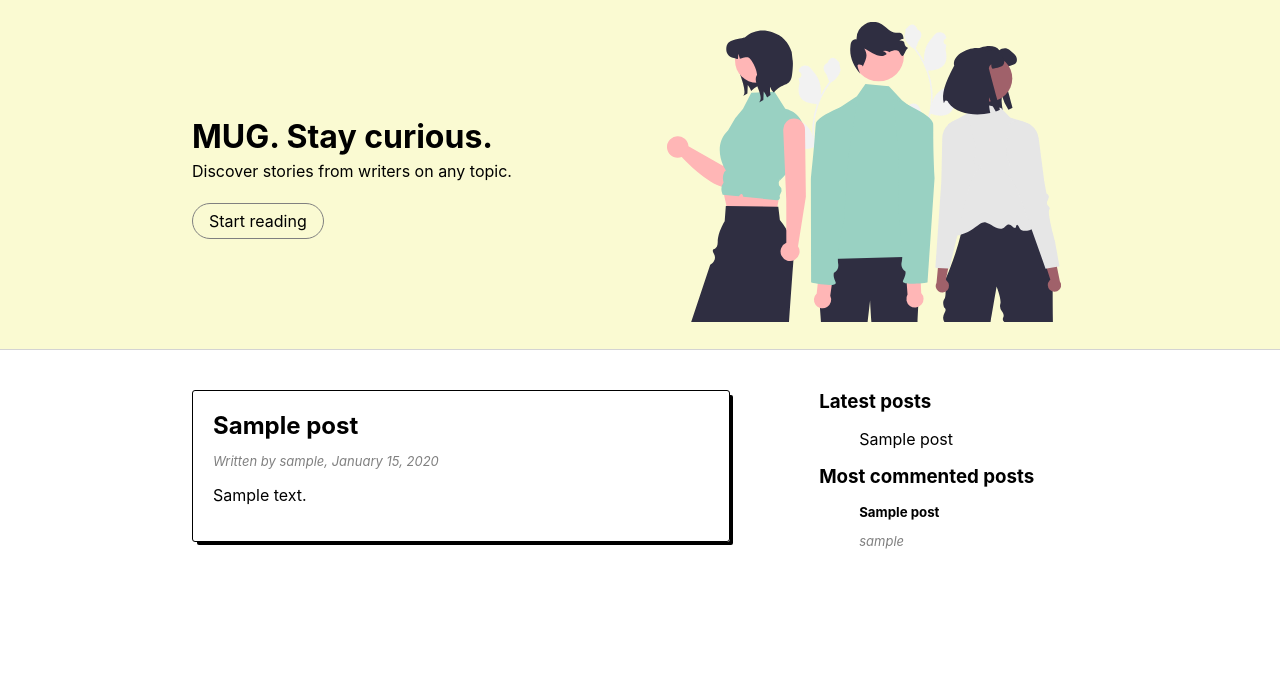
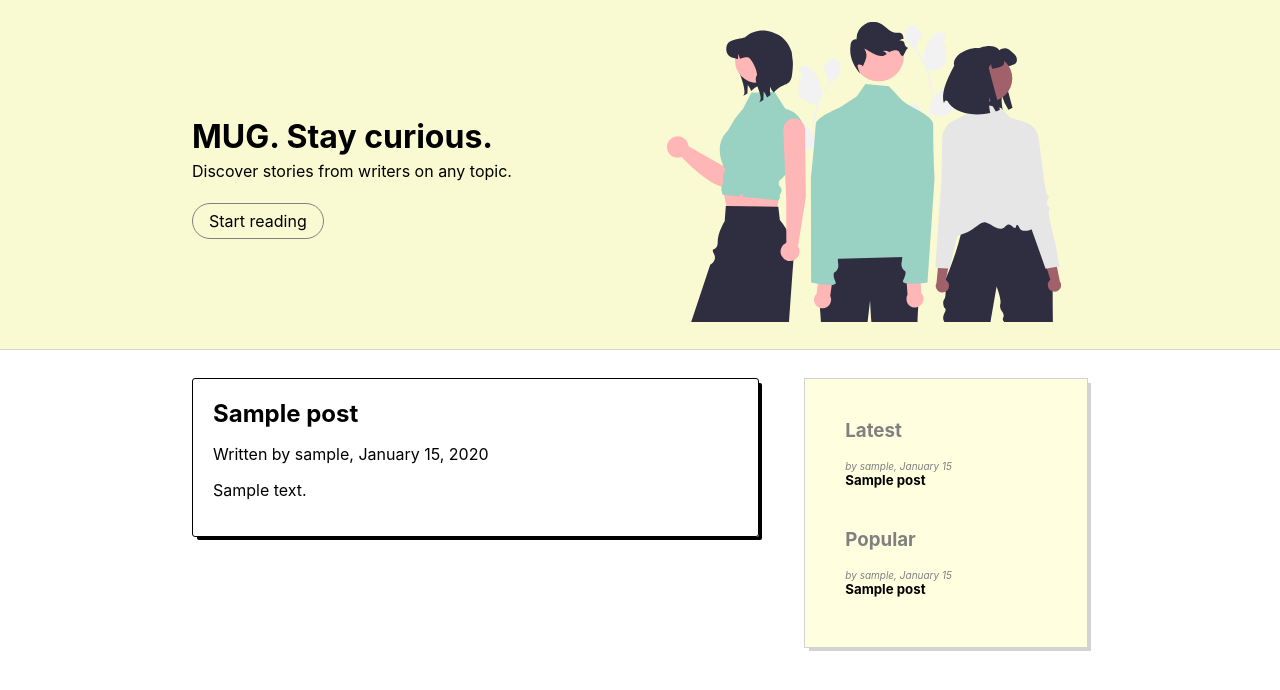
Before and after one commit to bihunva/mug-blogging-platform, a Django app: page / in a window 1280 px wide. Shown: the part 62-752 px from the top of the page. Run offline with Django 4.2, Linux system fonts and the light colour scheme; tables that the repository leaves empty hold one stand-in row (values such as "Sample post"); some libraries are stand-ins or nearby versions.

Commit message:
Added styles to sidebar

```diff
--- a/blog/static/blog/css/styles.css
+++ b/blog/static/blog/css/styles.css
@@ -77,22 +77,16 @@ nav li:last-child {
     display: grid;
     grid-template-columns: 2fr 1fr;
     grid-template-rows: auto;
-    grid-gap: 10%;
+    grid-gap: 5%;
     align-items: start;
     max-width: 70%;
     margin: 0 auto;
 }
 
-.written-by {
-    color: gray;
-    font-style: italic;
-    font-size: 13px;
-}
 
 .banner-wrapper {
     background-color: lightgoldenrodyellow;
     border-bottom: 1px solid lightgray;
-    margin-bottom: 40px;
 }
 
 .banner {
@@ -141,7 +135,7 @@ nav li:last-child {
     border-radius: 3px;
     box-shadow: 4px 4px 0 -1px #000000;
     padding: 20px;
-    margin-bottom: 20px;
+    margin: 5% 0 20px 0;
 }
 
 .post:hover {
@@ -221,3 +215,40 @@ nav li:last-child {
 .search-input::placeholder {
     color: lightgrey;
 }
+
+.sidebar {
+    border: lightgrey 1px solid;
+    background-color: lightyellow;
+    margin-top: 10%;
+    padding: 40px;
+    box-shadow: 4px 4px 0 -1px lightgrey;
+}
+
+.sidebar-section {
+    margin-bottom: 40px;
+}
+
+.sidebar-section:last-child {
+    margin: 0;
+}
+
+.sidebar-section-title {
+    color: gray;
+    margin-bottom: 18px;
+}
+
+.sidebar-post {
+    margin-bottom: 10px;
+}
+
+.sidebar-post:hover {
+    border-left: 4px solid lightseagreen;
+    padding-left: 7px;
+}
+
+.sidebar-post-written-by {
+    color: gray;
+    font-style: italic;
+    font-size: 10px;
+    margin: 0;
+}
--- a/blog/templates/blog/includes/sidebar.html
+++ b/blog/templates/blog/includes/sidebar.html
@@ -2,10 +2,15 @@
 
 <div class="sidebar">
 
-  <h3>Latest posts</h3>
-  {% show_latest_posts 3 %}
+  <div class="sidebar-section">
+    <h3 class="sidebar-section-title">Latest</h3>
+    {% show_latest_posts 3 %}
+  </div>
 
-  <h3>Most commented posts</h3>
-  {% get_most_commented_posts %}
+  <div class="sidebar-section">
+    <h3 class="sidebar-section-title">Popular</h3>
+    {% get_most_commented_posts %}
+  </div>
+
 
 </div>
--- a/blog/templates/blog/inclusions/latest_posts.html
+++ b/blog/templates/blog/inclusions/latest_posts.html
@@ -1,7 +1,13 @@
-<ul>
-  {% for post in latest_posts %}
-    <li>
-      <a href="{% url 'blog:post-detail' post_slug=post.slug %}">{{ post.title }}</a>
-    </li>
-  {% endfor %}
-</ul>
+{#{% for post in latest_posts %}#}
+{#  <a href="{% url 'blog:post-detail' post_slug=post.slug %}">{{ post.title }}</a>#}
+{#{% endfor %}#}
+
+
+{% for post in latest_posts %}
+  <div class="sidebar-post">
+  <a href="{% url 'blog:post-detail' post_slug=post.slug %}">
+      <p class="sidebar-post-written-by">by {{ post.author.username }}, {{ post.created|date:"F d" }}</p>
+      <h5 class="sidebar-post-title">{{ post.title }}</h5>
+  </a>
+  </div>
+{% endfor %}
--- a/blog/templates/blog/inclusions/most_commented_posts.html
+++ b/blog/templates/blog/inclusions/most_commented_posts.html
@@ -1,8 +1,8 @@
-<ul>
-  {% for post in most_commented_posts %}
-    <li>
-      <h5><a href="{% url 'blog:post-detail' post_slug=post.slug %}">{{ post.title }}</a></h5>
-      <p class="written-by">{{ post.author.username }}</p>
-    </li>
-  {% endfor %}
-</ul>
+{% for post in most_commented_posts %}
+  <div class="sidebar-post">
+    <a href="{% url 'blog:post-detail' post_slug=post.slug %}">
+      <p class="sidebar-post-written-by">by {{ post.author.username }}, {{ post.created|date:"F d" }}</p>
+      <h5 class="sidebar-post-title">{{ post.title }}</h5>
+    </a>
+  </div>
+{% endfor %}
```
